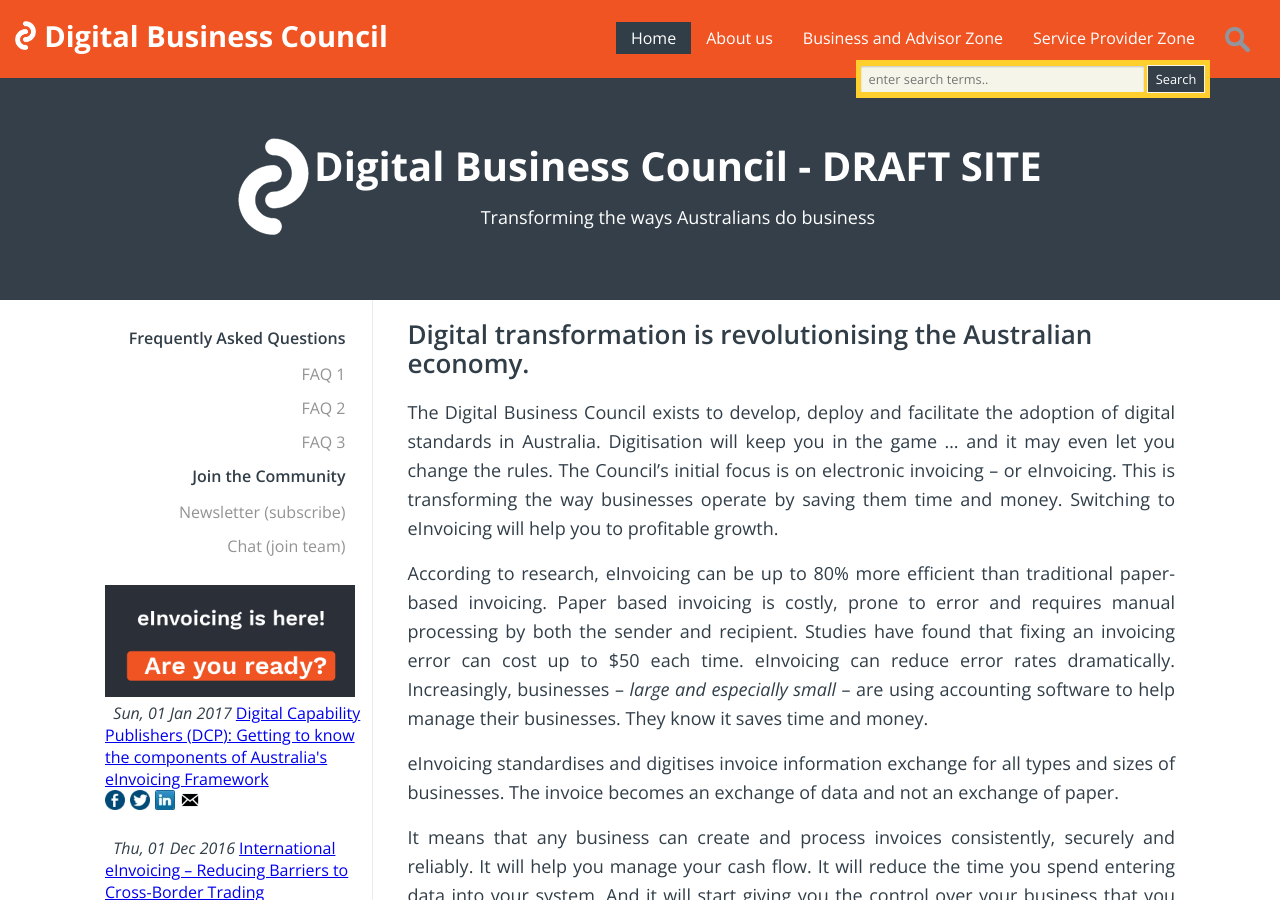
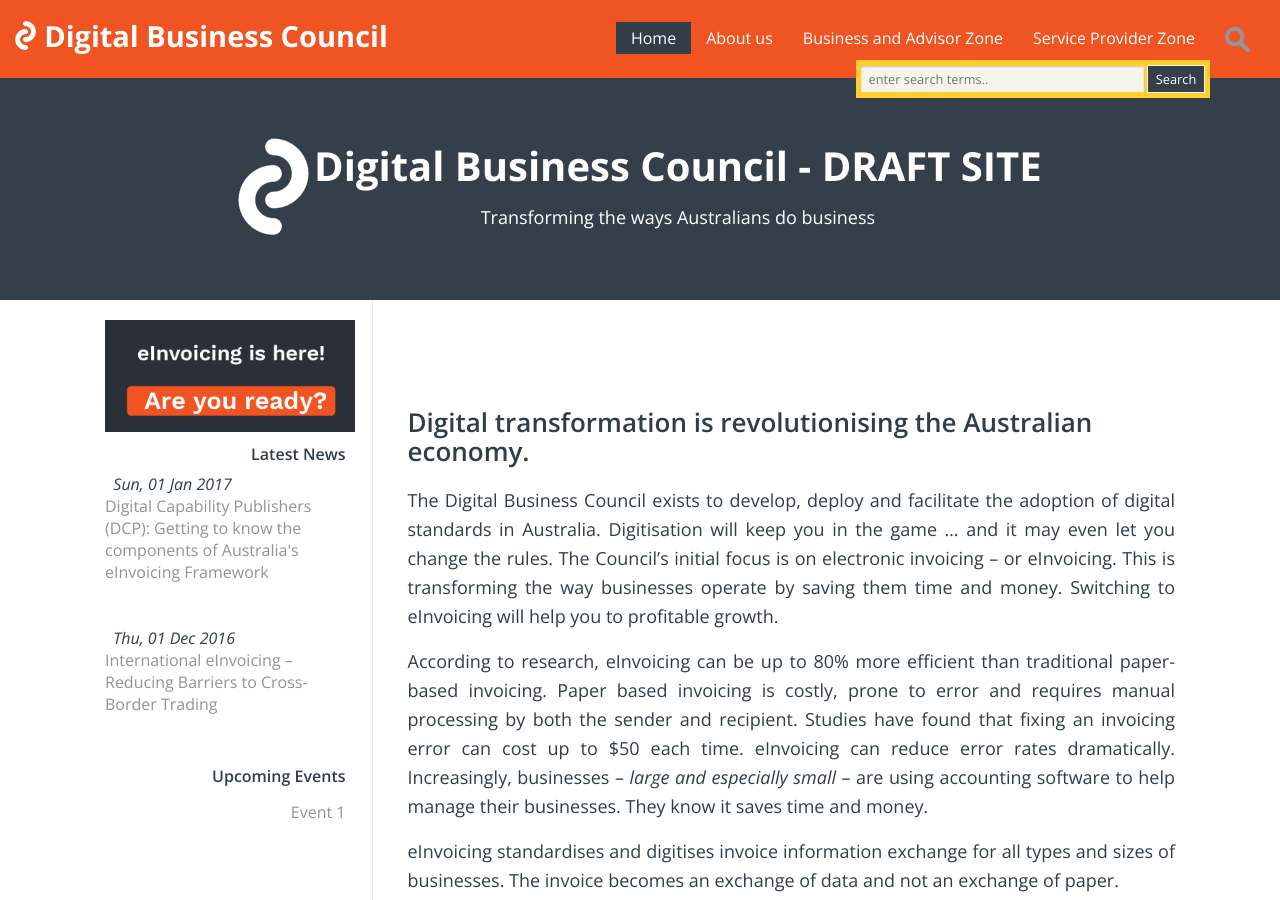
Before and after one commit to Digital-Business-Council/Digital-Business-Council.github.io, a Jekyll site: the page built from index.md, in a window 1280 px wide and 900 px high. Built offline with Jekyll 4.4.1, drawn with Linux system fonts in a browser that asks for light colours; our own code applies the rules of GitHub Pages for plain Markdown files.

Commit message:
Update sidebar-menu.html

```diff
--- a/_includes/sidebar-menu.html
+++ b/_includes/sidebar-menu.html
@@ -1,15 +1,8 @@
 <ul class="sidebar-menu">
     {% assign current = page.url | downcase | split: '/' %}
-    <li class="menu-title">Frequently Asked Questions</li>
-    <li><a href="/business-case/">FAQ 1</a></li>
-    <li><a href="/business-case/">FAQ 2</a></li>
-    <li><a href="/business-case/">FAQ 3</a></li>
-    <li class="menu-title">Join the Community</li>
-    <li><a href="http://eepurl.com/ctZ6hf" target="_blank">Newsletter (subscribe)</a></li>
-    <li><a href="http://chat.ausdigital.org" target="_blank">Chat (join team)</a></li>
+    <img src="{{site.url}}/images/eInvoicing-is-here.png" width="250px">
     <br>
-    <img src="{{site.url}}/images/eInvoicing-is-here.png" width="250px">
-</ul>
+    <li class="menu-title">Latest News</li>
 
 <ul>
   {% for blog-page in site.posts %}
@@ -37,3 +30,6 @@
     </div>
   {% endfor %}
 </ul>
+    <li class="menu-title">Upcoming Events</li>
+    <li><a href="#">Event 1</a></li>
+</ul>
```
